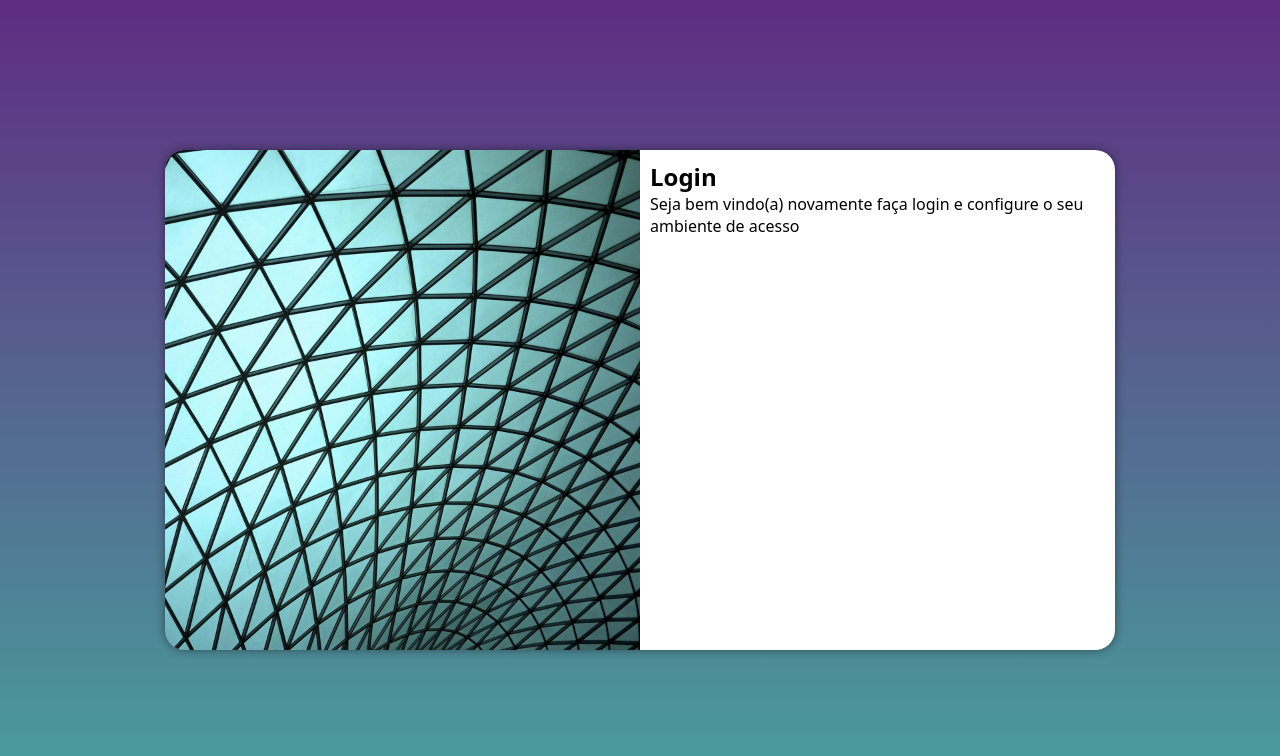
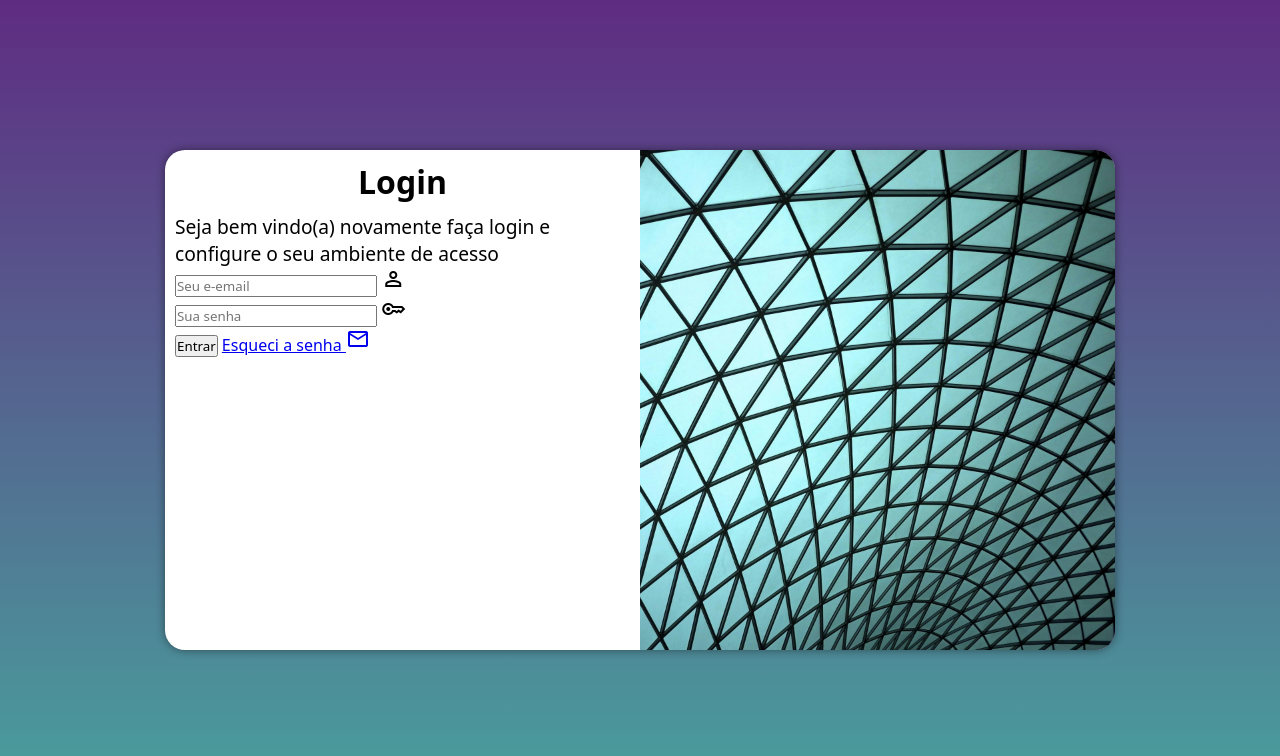
Before and after one commit to softwarekleberson/Tela-login, a plain HTML site: page index.html in a window 1280 px wide. Drawn offline with nearby package versions, Linux system fonts and the light colour scheme.

Commit message:
Criação do form do projeto

```diff
--- a/estilo/media-query.css
+++ b/estilo/media-query.css
@@ -16,17 +16,18 @@ Grandes telas: acima de 1200px
 
     section#login {
         width: 90vh;
+        height: 100vh;
     }
 
     section#login > div#imagem {
         float: left;
-        width: 30%;
+        width: 40%;
         height: 100%;
     }
 
     section#login > div#formulario {
         float: right;
-        width: 70%;
+        width: 60%;
     }
 }
 
@@ -41,13 +42,21 @@ Grandes telas: acima de 1200px
     }
 
     section#login > div#imagem {
-        float: left;
+        float: right;
         width: 50%;
         height: 100%;
     }
 
     section#login > div#formulario {
-        float: right;
+        float: left;
         width: 50%;
     }
+
+    div#formulario > h1 {
+        font-size: 2em;
+    }
+
+    div#formulario > p {
+        font-size: 1.2em;
+    }
 }
--- a/estilo/style.css
+++ b/estilo/style.css
@@ -53,3 +53,12 @@ section#login > div#formulario {
     display: block;
     padding: 10px;
 }
+
+div#formulario > h1 {
+    text-align: center;
+    margin-bottom: 10px;
+}
+
+div#formulario > p {
+    font-size: 0.8em;
+}
--- a/index.html
+++ b/index.html
@@ -3,6 +3,7 @@
 <head>
     <meta charset="UTF-8">
     <meta name="viewport" content="width=device-width, initial-scale=1.0">
+    <link rel="stylesheet" href="https://fonts.googleapis.com/css2?family=Material+Symbols+Outlined:opsz,wght,FILL,GRAD@24,400,0,0" />
     <link rel="stylesheet" href="estilo/style.css">
     <link rel="stylesheet" href="estilo/media-query.css">
     <title>Tela de login</title>
@@ -16,8 +17,29 @@
             <div id="formulario">
                 <h1>Login</h1>
                 <p>Seja bem vindo(a) novamente faça login e configure o seu ambiente de acesso</p>
-                <form action="login.php" method="post">
-
+                <form action="login.php" method="post" autocomplete="on">
+                    <div class="campo">
+                        <input type="email" name="login" id="ilogin" placeholder="Seu e-email" autocomplete="email" required maxlength="30">
+                        <label for="ilogin">
+                            <span class="material-symbols-outlined">
+                                person
+                            </span>
+                        </label>
+                    </div>
+                    <div class="campo">
+                        <input type="password" name="senha" id="isenha" placeholder="Sua senha" autocomplete="current-password" required minlength="8" maxlength="10">
+                        <label for="isenha">
+                            <span class="material-symbols-outlined">
+                                key
+                            </span></label>
+                    </div>
+                    <input type="submit" value="Entrar">
+                    <a href="esqueci.html">
+                        Esqueci a senha
+                        <span class="material-symbols-outlined">
+                            mail
+                        </span>
+                    </a>
                 </form>
             </div>
         </section>
```
